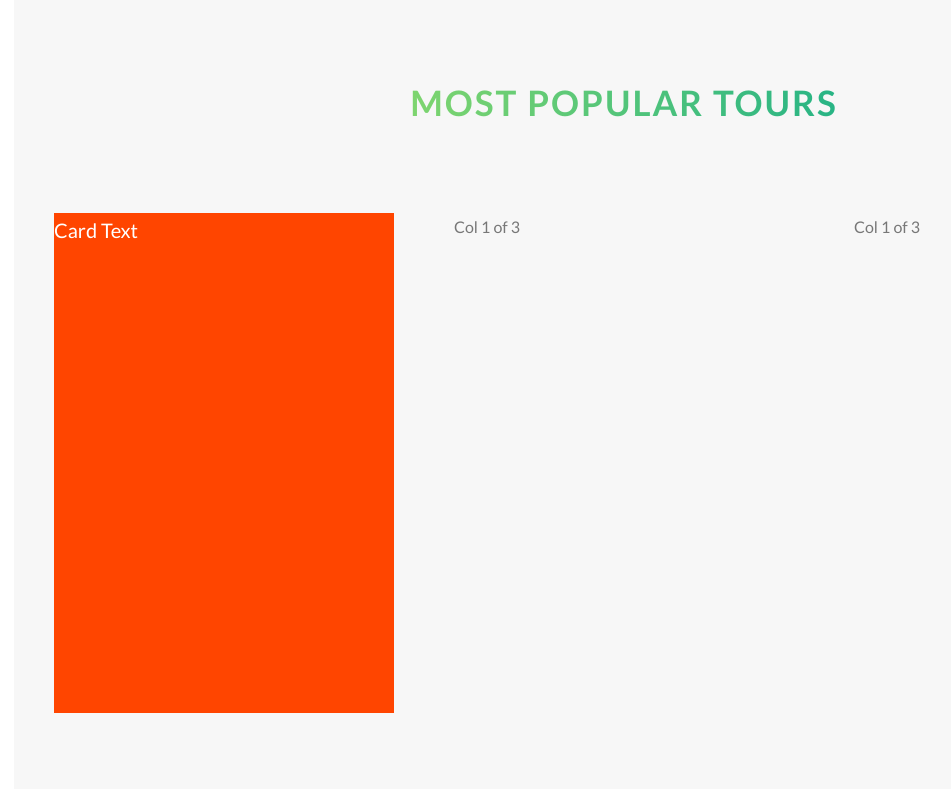
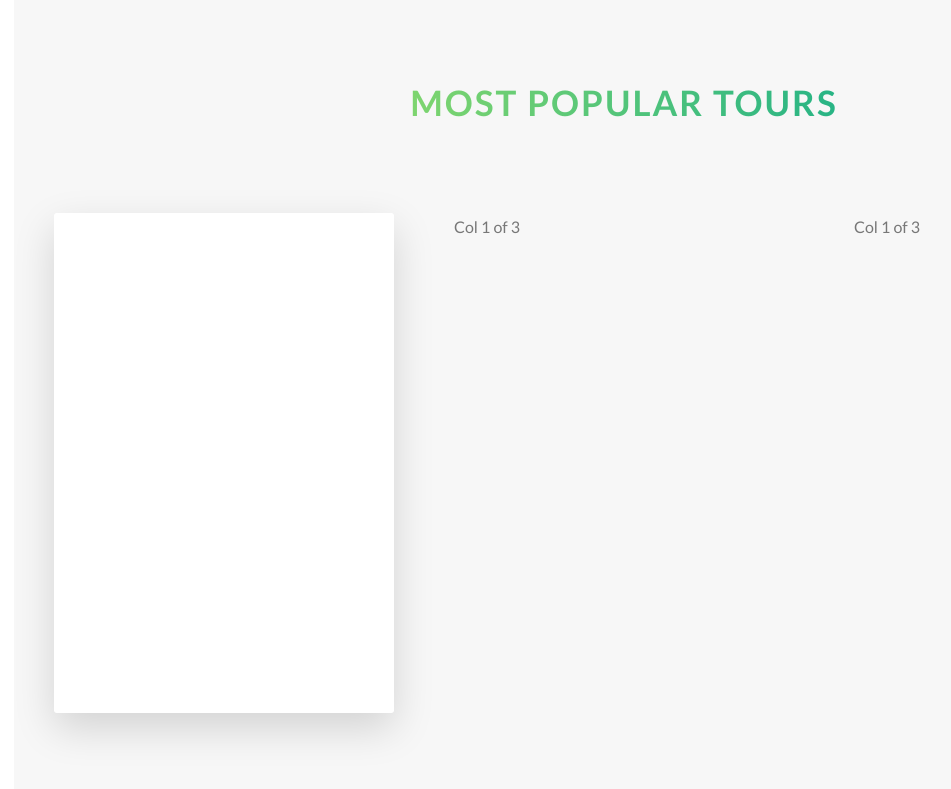
Before and after one commit to netogerbi/advanced-css-sass-c1, a website: page Natours/index.html in a window 1280 px wide. Shown: the part 2309-3098 px from the top of the page, without its empty margins (16-967 px from the left). Drawn offline with Linux system fonts and the light colour scheme.

Commit message:
styling the card part 1

```diff
--- a/Natours/index.html
+++ b/Natours/index.html
@@ -115,7 +115,7 @@
                             <div class="card__side card__side--front">
                                 Card Text
                             </div>
-                            <div class="card__side card__side--back">
+                            <div class="card__side card__side--back card__side--back-1">
                                 Card back
                             </div>
                         </div>
--- a/Natours/sass/abstracts/_variables.scss
+++ b/Natours/sass/abstracts/_variables.scss
@@ -2,6 +2,12 @@
 $color-primary: #55c57a;
 $color-primary-light: #7ed56f;
 $color-primary-dark: #28b485;
+
+$color-secondary-light: #ffb900;
+$color-secondary-dark: #ff7730;
+
+$color-tertiary-light: #2998ff;
+$color-tertiary-dark: #5643fa;
 
 $color-gray-light-1: #f7f7f7;
 $color-gray-dark: #777;
--- a/Natours/sass/components/_card.scss
+++ b/Natours/sass/components/_card.scss
@@ -5,7 +5,6 @@
   height: 50rem;
 
   &__side {
-    background-color: orangered;
     color: #fff;
     font-size: 2rem;
 
@@ -18,13 +17,19 @@
     width: 100%;
     backface-visibility: hidden;
 
+    border-radius: 3px;
+    box-shadow: 0 1.5rem 4rem rgba($color-black, .15);
+
     &--front {
-      background-color: orangered;
+      background-color: $color-white;
     }
 
     &--back {
-      background-color: green;
       transform: rotateY(180deg); // backside is already rotated!
+
+      &-1 {
+        background-image: linear-gradient(to right bottom, $color-secondary-light, $color-secondary-dark);
+      }
     }
   }
 
```
Also changed, not shown: Natours/css/style.css.
